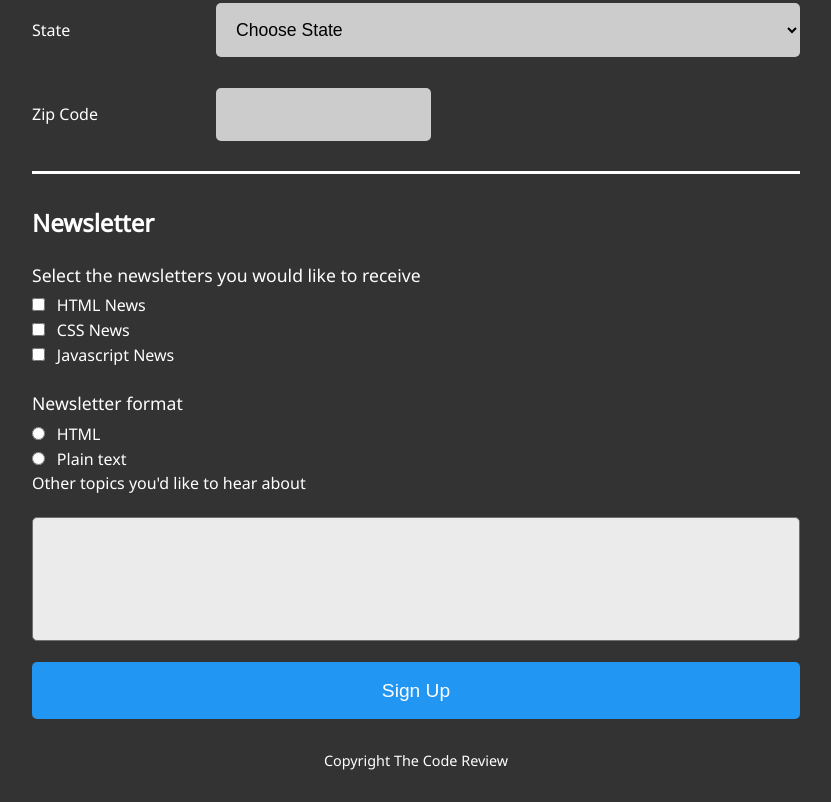
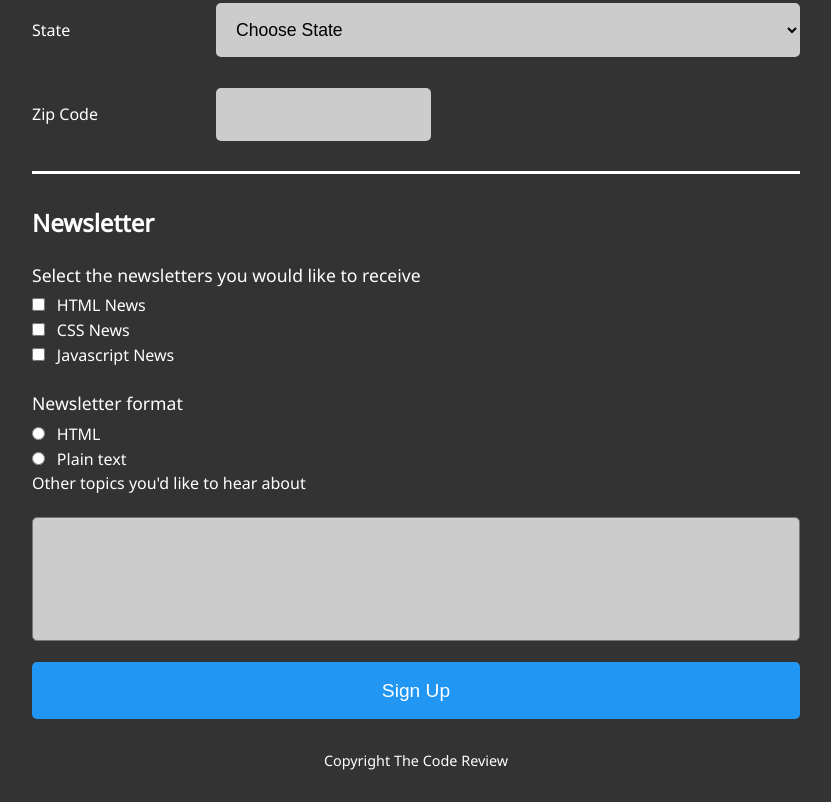
Before and after one commit to bFay9402/techdegree_project_3, a plain HTML site: page index.html in a window 1280 px wide. Shown: the part 708-1510 px from the top of the page, without its empty margins (224-1055 px from the left). Drawn offline with Linux system fonts and the light colour scheme.

Commit message:
edit css

```diff
--- a/styles.css
+++ b/styles.css
@@ -80,7 +80,7 @@ select {
   background: #ccc;
   border: none;
   font-size: 1.1rem;
-  transition: all 0.2s ease-in-out;
+  transition: 0.2s ease-in-out;
 }
 
 input:focus {
@@ -133,7 +133,13 @@ textarea {
   padding: 1rem;
   font-family: 'Noto Sans', sans-serif;
   resize: none;
-  opacity: 0.9;
+  background: #ccc;
+  transition: ease-in-out 0.2s;
+}
+
+textarea:focus {
+  background: #fff;
+  border-bottom: #2196F3 3px solid;
 }
 
 .btn {
```
